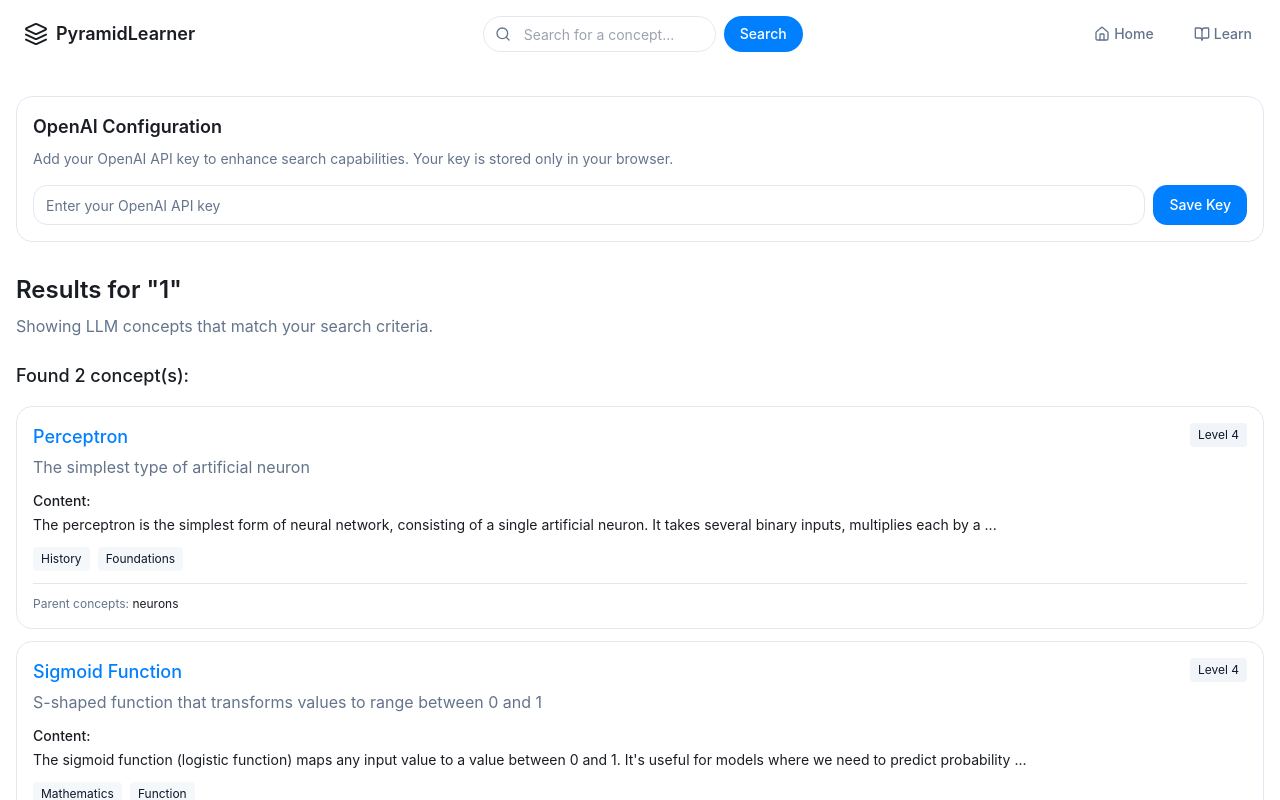
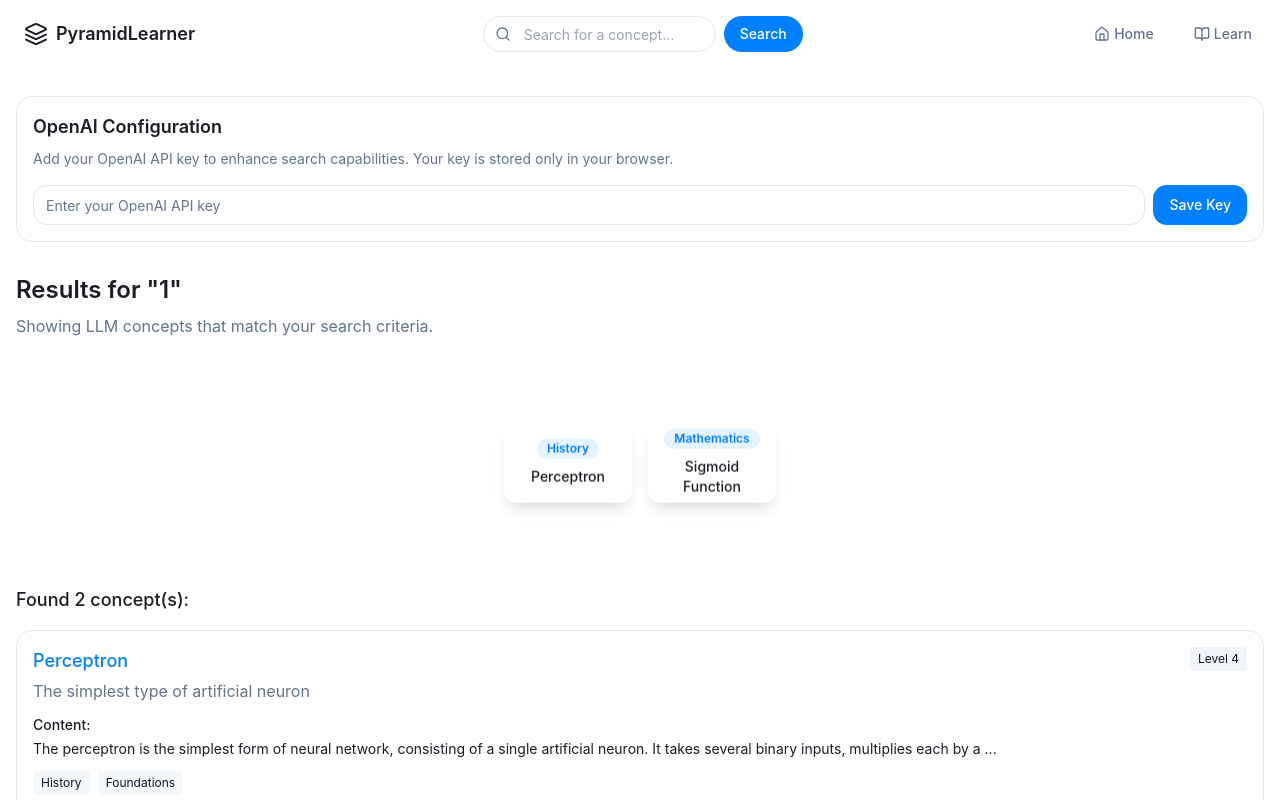
Before and after one commit to aravindkk/pyramid-learner, a React (Vite) app: page /search/1 in a window 1280 px wide. Shown: the top 800 px of the page. Built offline with nearby package versions, Linux system fonts and the light colour scheme.

Commit message:
Fix search results pyramid display
The search results were not displaying as a pyramid. This commit fixes the display to show the results in a pyramid format.

```diff
--- a/src/components/SearchResults.tsx
+++ b/src/components/SearchResults.tsx
@@ -53,15 +53,14 @@ const SearchResults: React.FC<SearchResultsProps> = ({ searchTerm, concepts }) =
         </p>
       )}
 
-      {concepts.length >= 3 && (
+      {/* Always show the pyramid for search results */}
       <div className="mb-8">
         <ConceptPyramid
           maxLevels={4}
-            selectedConceptId={concepts[0]?.id}
+          selectedConceptId={null}
           filterConcepts={sortedConcepts}
         />
       </div>
-      )}
 
       <div className="space-y-4 mt-6">
         <h3 className="text-lg font-medium">Found {concepts.length} concept(s):</h3>
```
Lines whose indentation alone changed are shown as unchanged.
